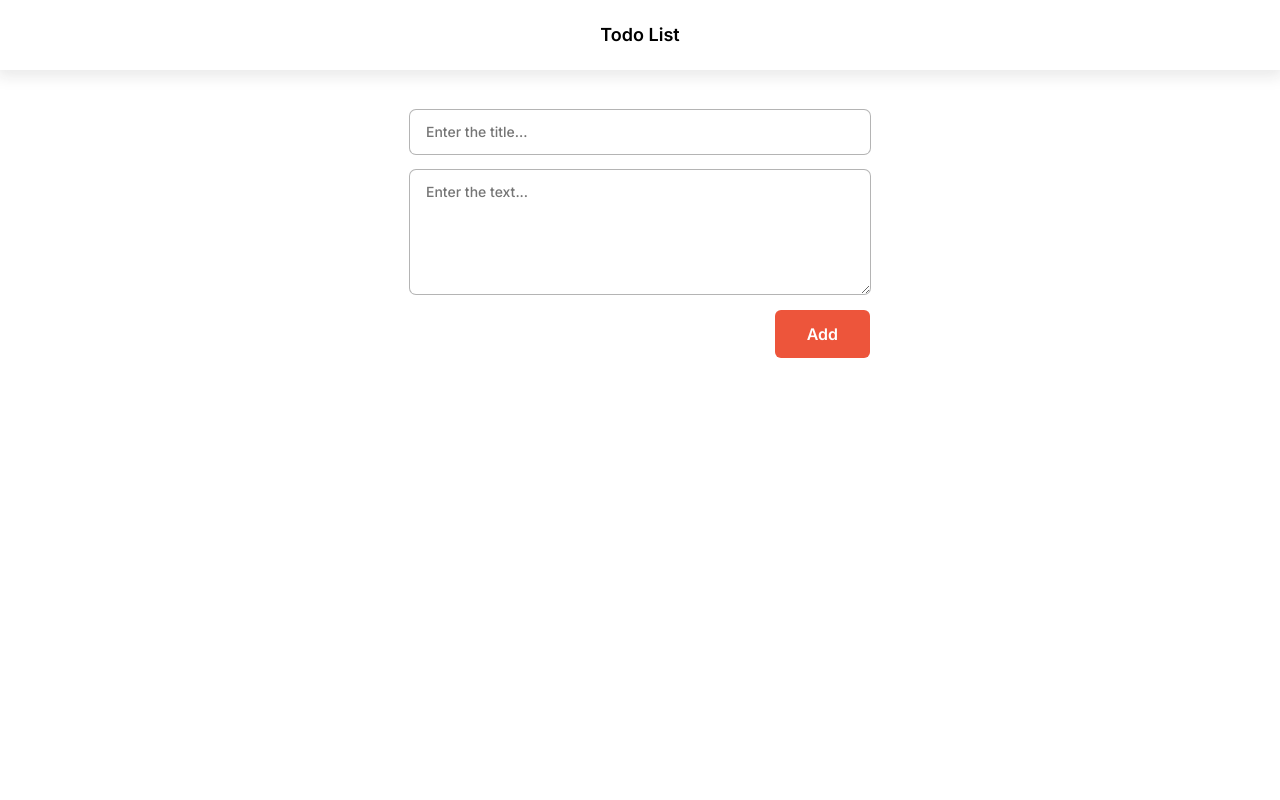
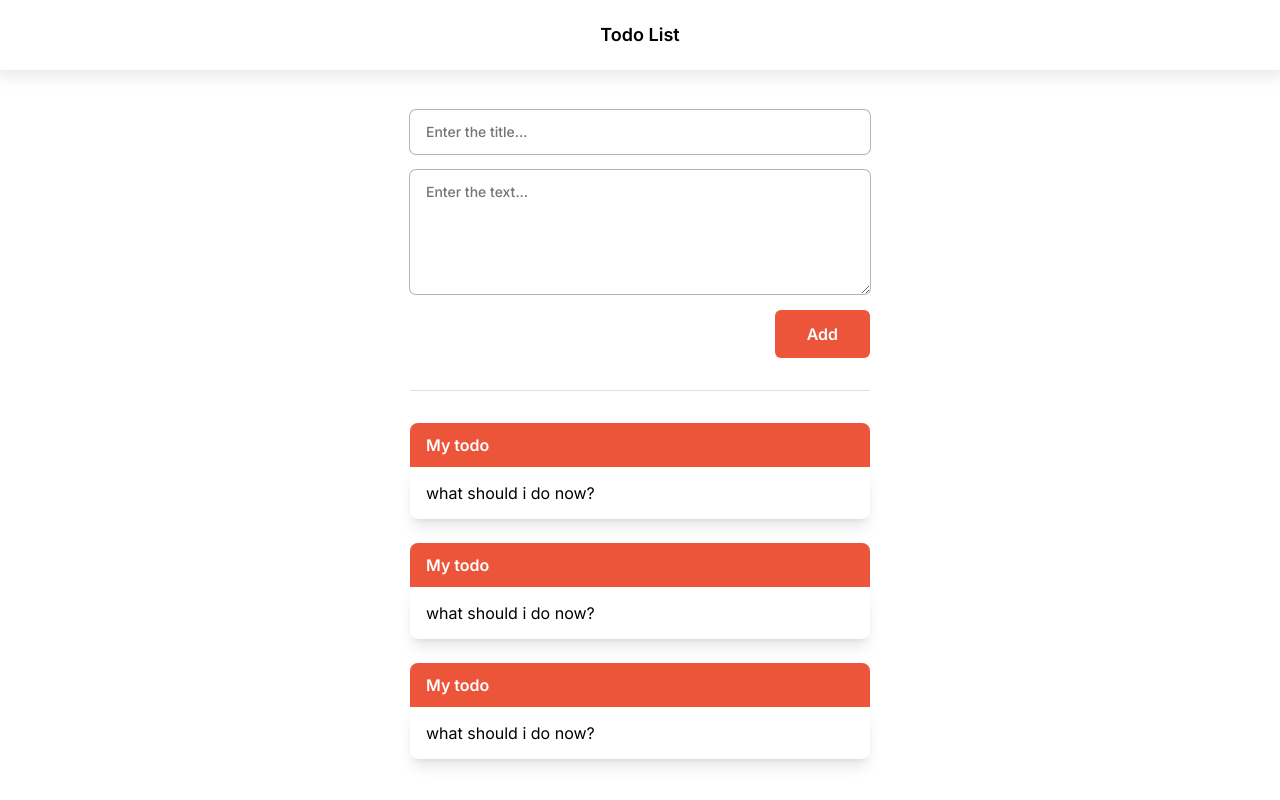
Before and after one commit to saeideh-abs/todo-list, a Next.js app: page / in a window 1280 px wide. Built offline with nearby package versions, Linux system fonts and the light colour scheme.

Commit message:
create TodoBox compoennt

```diff
--- a/app/page.tsx
+++ b/app/page.tsx
@@ -1,9 +1,16 @@
-import { TodoInputBox } from '@/components/Todo'
+import { Divider, TodoInputBox } from '@/components'
+import { TodoBox } from '@/components/Todo/TodoBox'
 
 export default function Page() {
   return (
-    <div className="flex justify-center mx-auto px-5 py-10 md:min-w-[500px]">
+    <div className="flex flex-col gap-6 justify-center mx-auto px-5 py-10 w-full md:w-[500px]">
       <TodoInputBox />
+
+      <Divider />
+
+      <TodoBox title="My todo" content="what should i do now?" />
+      <TodoBox title="My todo" content="what should i do now?" />
+      <TodoBox title="My todo" content="what should i do now?" />
     </div>
   )
 }
--- /dev/null
+++ b/components/Todo/TodoBox.tsx
@@ -0,0 +1,29 @@
+export type TodoBoxProps = {
+  title: string
+  content?: string
+}
+
+export const TodoBox = ({ title, content }: TodoBoxProps) => {
+  return (
+    <div className="w-full flex flex-col">
+      <TodoBoxHeader title={title} />
+      <TodoBoxBody content={content} />
+    </div>
+  )
+}
+
+const TodoBoxHeader = ({ title }: { title: string }) => {
+  return (
+    <div className="bg-secondary-500 text-secondary-contrast px-4 py-3 font-semibold rounded-t-lg">
+      {title}
+    </div>
+  )
+}
+
+const TodoBoxBody = ({ content }: { content?: string }) => {
+  return (
+    <div className="shadow-lg px-4 py-4 rounded-b-lg border border-saGray-300">
+      {content}
+    </div>
+  )
+}
--- a/components/Todo/TodoInputBox.tsx
+++ b/components/Todo/TodoInputBox.tsx
@@ -1,15 +1,12 @@
 import { Button, Input } from '..'
 import { Textarea } from '../Input/Textarea'
 
-export const TodoInputBox: React.FC = () => {
+export const TodoInputBox = () => {
   return (
     <div className="flex flex-col items-center gap-4 w-full">
       <Input placeholder="Enter the title..." className="w-full" />
-      <Textarea
-        placeholder="Enter the text..."
-        className="w-full"
-        rows={5}
-      ></Textarea>
+      <Textarea placeholder="Enter the text..." className="w-full" rows={5} />
+
       <Button color="secondary" className="self-end">
         Add
       </Button>
--- a/components/index.tsx
+++ b/components/index.tsx
@@ -3,3 +3,4 @@ export * from './Input/Textarea'
 export * from './Header'
 export * from './Button'
 export * from './Divider'
+export * from './Todo'
```
